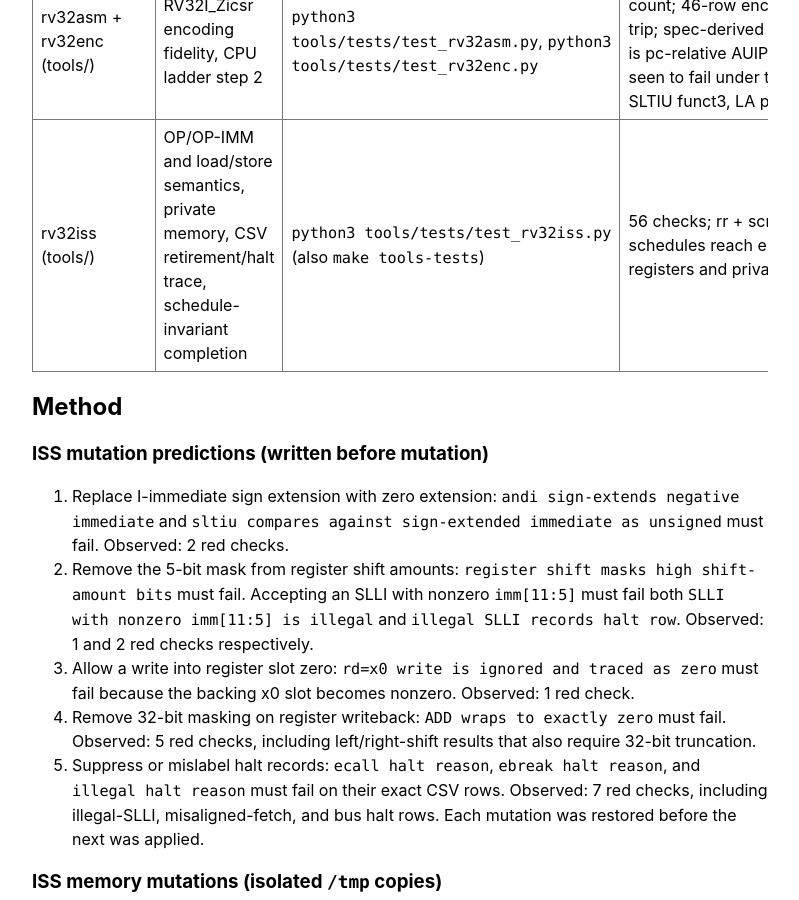
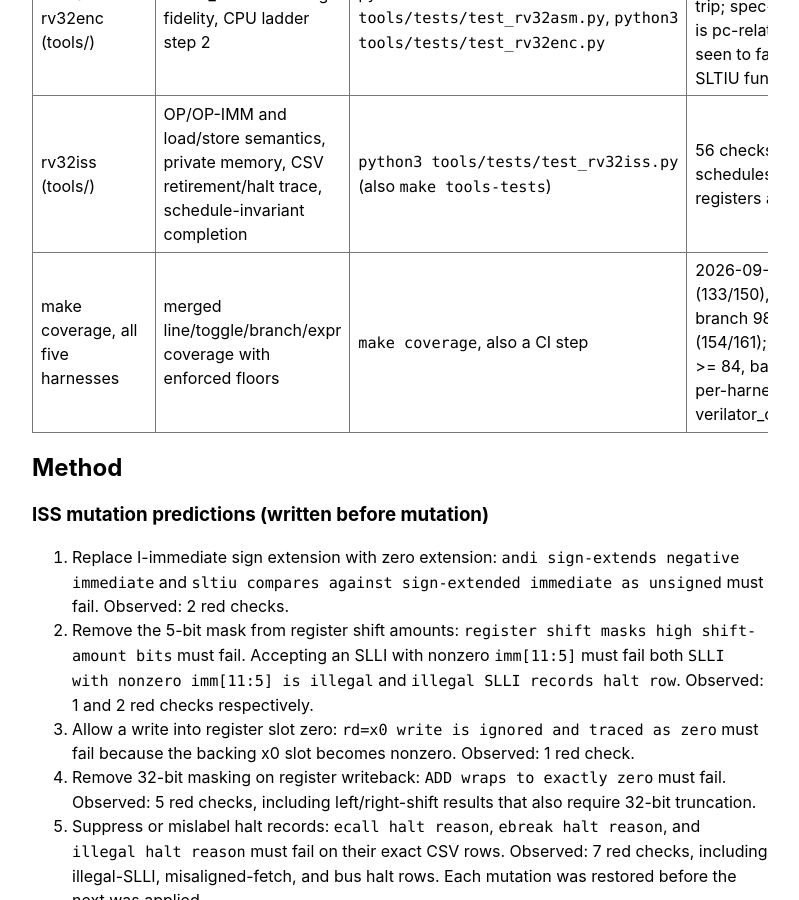
Before and after one commit to avolk201/procedural-gfx-asic, a Jekyll site: the page built from docs/verification.md, in a window 1280 px wide and 900 px high, scrolled down 2702 px. Shown: the whole window, without its empty margins (240-1039 px from the left). Built offline with Jekyll 4.4.1, drawn with Linux system fonts in a browser that asks for light colours; our own code applies the rules of GitHub Pages for plain Markdown files; some of the changed text lies outside the part shown.

Commit message:
docs: coverage inventory row and gap update

```diff
--- a/docs/verification.md
+++ b/docs/verification.md
@@ -63,6 +63,7 @@
 | apu_cordic + golden model | CORDIC vs Python model | `python3 tb/cordic_golden.py` (24 checks) then `make sim_cordic` (14) | RTL bit-exact to model over all 65536 phases; max |err| vs libm 3.172e-05 <= 2**-14; latency: fill 18 per sim_cordic's iteration convention = 19 system clocks (B18), 1/clk |
 | rv32asm + rv32enc (tools/) | RV32I_Zicsr encoding fidelity, CPU ladder step 2 | `python3 tools/tests/test_rv32asm.py`, `python3 tools/tests/test_rv32enc.py` | 101 + 246 checks, exit code = fail count; 46-row encode/decode round trip; spec-derived scramble anchors; la is pc-relative AUIPC+ADDI (B19); suites seen to fail under three mutations: SLTIU funct3, LA pc, one unpack_b bit |
 | rv32iss (tools/) | OP/OP-IMM and load/store semantics, private memory, CSV retirement/halt trace, schedule-invariant completion | `python3 tools/tests/test_rv32iss.py` (also `make tools-tests`) | 56 checks; rr + scripted + 8 seeded schedules reach ebreak with identical registers and private RAM |
+| make coverage, all five harnesses | merged line/toggle/branch/expr coverage with enforced floors | `make coverage`, also a CI step | 2026-09-29 baseline: line 88.7% (133/150), toggle 87.3% (2465/2824), branch 98.1% (102/104), expr 95.7% (154/161); floors line >= 85 and toggle >= 84, baseline minus margin per B10; per-harness dats merged with verilator_coverage |
 
 
 ## Method
@@ -171,7 +172,11 @@
   alignment gap closed with D18 (19e6272); the enforcing check runs in
   make sim.
 - The Python tools suite runs in CI via `make tools-tests`.
-- No coverage metric beyond this inventory.
+- Coverage is merged line and toggle across the five harnesses with floors
+  (make coverage, CI step); branch and expr are reported but not floored.
+  The 17 uncovered line points at baseline are not itemized yet; itemize
+  them the first time a floor bites, not before, and never raise a floor
+  without a new measurement.
 - No formal methods. The I2C contract is enforced by simulation only.
 
 ## Conventions for new testbenches
```
